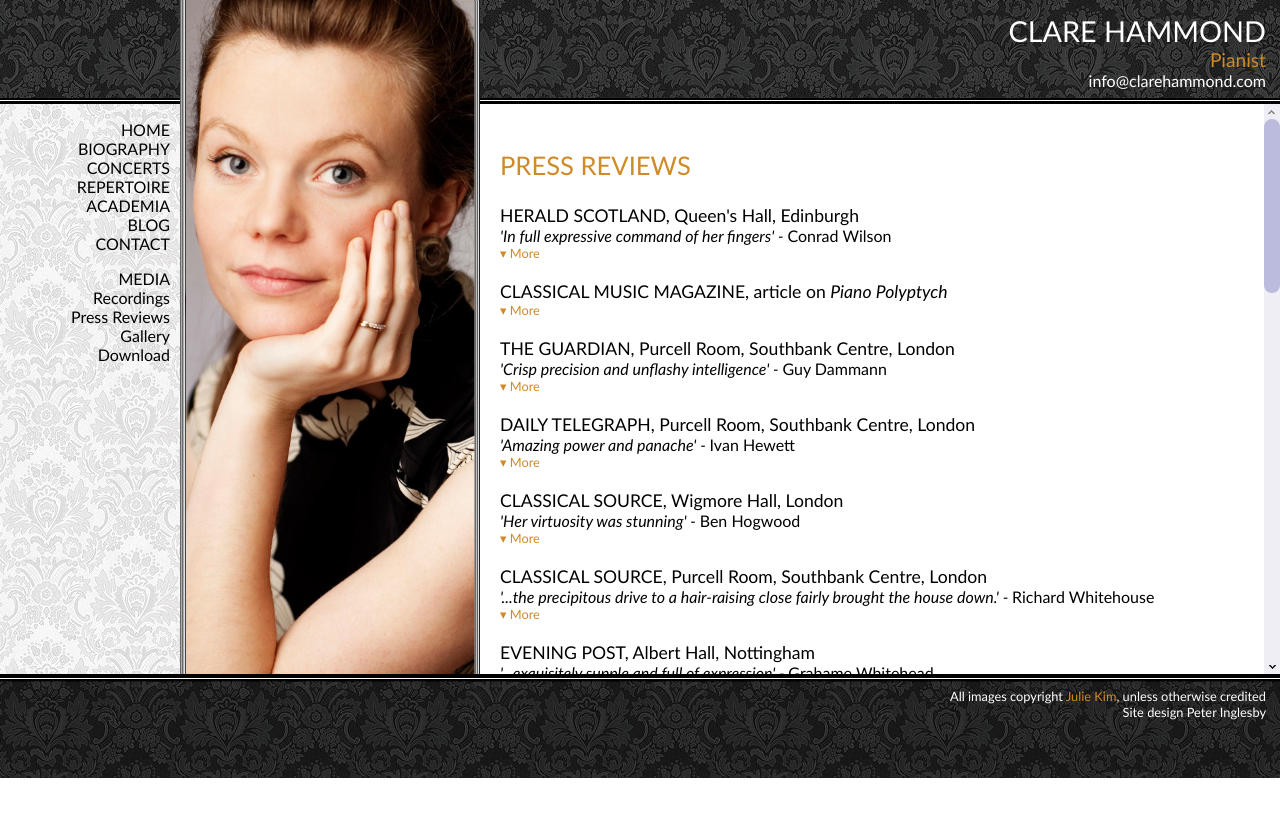
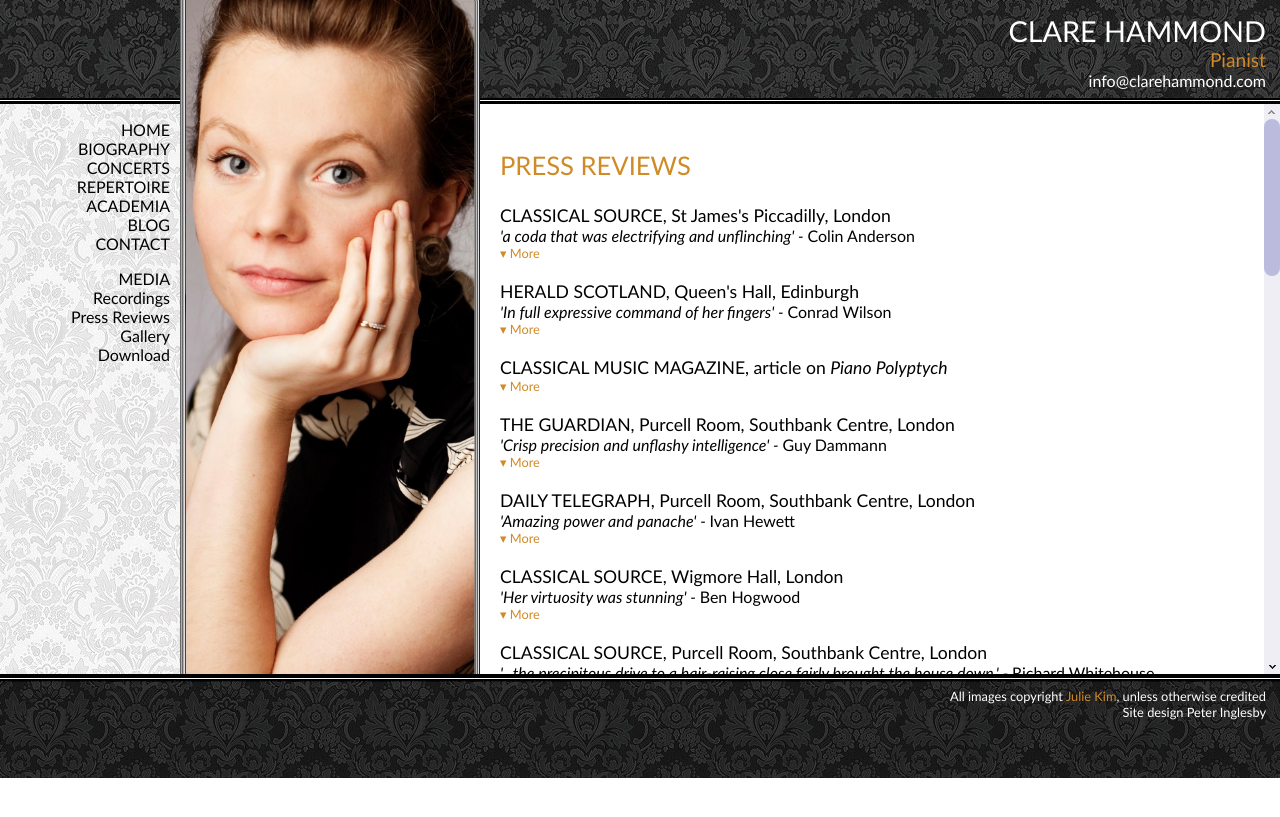
Before and after one commit to hammonc/clarehammond.com, a Jekyll site: the page built from reviews.html, in a window 1280 px wide. Shown: the top 817 px of the page. Built offline with Jekyll 4.4.1, drawn with Linux system fonts in a browser that asks for light colours.

Commit message:
revuews updati

```diff
--- a/concerts-to-add.html
+++ b/concerts-to-add.html
@@ -177,7 +177,7 @@ image: concerts.jpg
     <p>Her programme will include two miniatures by Ken Hesketh.</p>
   </div>
   <div class="listing-details concealed">
-    <p>Tickets £15/ £12 conccessions on 02920 391 391 or <a href="" target="_blank">online</a>.</p>
+    <p>Tickets £15/ £12 conccessions on 02920 391 391 or <a href="http://www.rwcmd.ac.uk/whats_on.aspx" target="_blank">online</a>.</p>
     <p>7.30pm, Dora Stoutzker Hall, Royal Welsh College of Music & Drama CF10 3ER</p>
   </div>
   <span class="more">&#9662; <a href="">More</a></span>
--- a/reviews.html
+++ b/reviews.html
@@ -3,6 +3,18 @@ layout: with-image
 image: press.jpg
 ---
 <h3 class="page-heading">PRESS REVIEWS</h3>
+
+<div class="listing">
+  <div class="listing-heading">CLASSICAL SOURCE, St James's Piccadilly, London</div>
+  <div class="listing-trailer">'a coda that was electrifying and unflinching' - <em>Colin Anderson</em></em></div>
+  <div class="listing-details concealed">
+    <p>'Hammond, using a mellow-sounding Fazioli, played with poise and was most convincing in the dreamier and lyrical variations… She played three miniatures by Kenneth Hesketh from his 12-piece cycle <em>Horae (pro clara)</em>, intense sometimes shadowy music that explores emotional and colouristic possibilities. This is Hammond's music, written for her, the ordering of pieces her choice; this particular triptych (I-III-II) made one keen to hear the cycle complete… [In Beethoven's 'Appassionata' Sonata] she produced a coda that was electrifying and unflinching, the increase of speed into it perfectly calibrated.'</p>
+  </div>
+  <div class="listing-details concealed">
+  </div>
+  <span class="more">&#9662; <a href="">More</a></span>
+  <span class="less">&#9652; <a href="">Less</a></span>
+</div>
 
 <div class="listing">
   <div class="listing-heading">HERALD SCOTLAND, Queen's Hall, Edinburgh</div>
```
